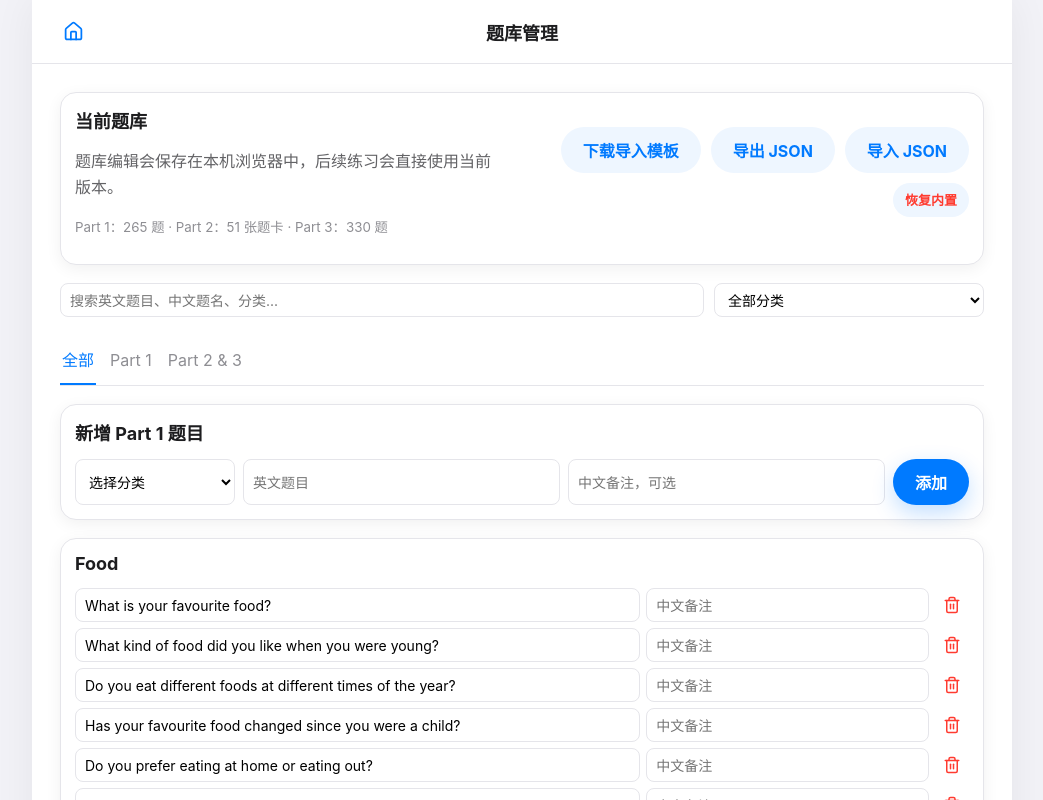
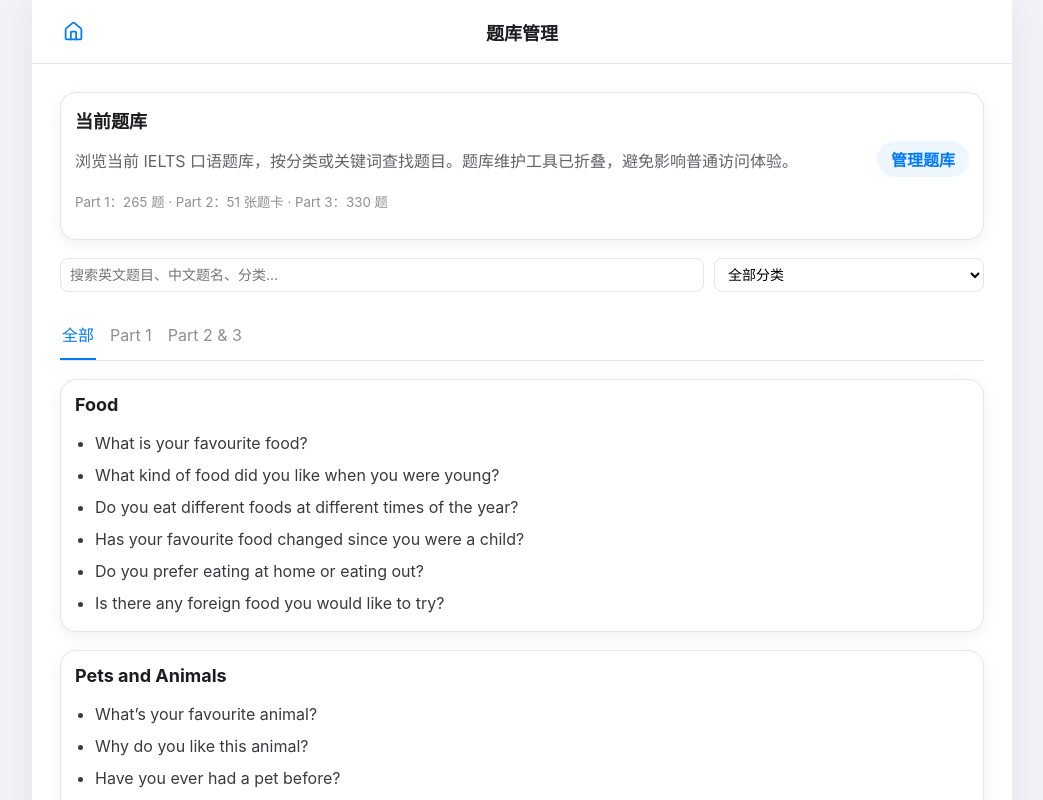
Before and after one commit to afterDDL/speakeasy, a React (Vite) app: page / in a window 1280 px wide. Both pictures are taken after a click on the button 1005 px from the left and 31 px from the top of the page. Shown: the top 800 px of the page, without its empty margins (118-1161 px from the left). Built offline with nearby package versions, Linux system fonts and the light colour scheme.

Commit message:
Polish public question bank experience

```diff
--- a/src/main.jsx
+++ b/src/main.jsx
@@ -745,6 +745,7 @@ function QuestionBank() {
   const [query, setQuery] = useState('');
   const [categoryFilter, setCategoryFilter] = useState('all');
   const [openTopicId, setOpenTopicId] = useState('');
+  const [manageOpen, setManageOpen] = useState(false);
   const [p1Draft, setP1Draft] = useState({ categoryId: '', en: '', zh: '' });
   const [topicDraft, setTopicDraft] = useState({ categoryId: '', title_en: '', title_zh: '', prompts: '', follow_ups: '' });
   const part1Categories = bank.part1.categories;
@@ -868,8 +869,21 @@ function QuestionBank() {
           <div className="panel-title-row">
             <div>
               <h2>当前题库</h2>
-              <p>题库编辑会保存在本机浏览器中，后续练习会直接使用当前版本。</p>
+              <p>浏览当前 IELTS 口语题库，按分类或关键词查找题目。题库维护工具已折叠，避免影响普通访问体验。</p>
               <small>Part 1：{bankStats.part1} 题 · Part 2：{bankStats.part2} 张题卡 · Part 3：{bankStats.part3} 题</small>
+            </div>
+            <button className="secondary compact-button" onClick={() => setManageOpen((value) => !value)}>
+              {manageOpen ? '收起管理工具' : '管理题库'}
+            </button>
+          </div>
+        </section>
+
+        {manageOpen && (
+          <section className="panel compact manage-panel">
+            <div className="panel-title-row">
+              <div>
+                <h2>管理工具</h2>
+                <p>导入、导出和编辑会保存在本机浏览器中，后续练习会直接使用当前版本。</p>
               </div>
               <div className="toolbar-actions">
                 <button className="secondary" onClick={downloadImportTemplate}>下载导入模板</button>
@@ -880,6 +894,7 @@ function QuestionBank() {
               </div>
             </div>
           </section>
+        )}
 
         <section className="bank-tools">
           <input value={query} placeholder="搜索英文题目、中文题名、分类..." onChange={(e) => setQuery(e.target.value)} />
@@ -895,7 +910,7 @@ function QuestionBank() {
           ))}
         </div>
 
-        {(tab === 'all' || tab === 'part1') && (
+        {manageOpen && (tab === 'all' || tab === 'part1') && (
           <section className="panel compact bank-editor">
             <h2>新增 Part 1 题目</h2>
             <form className="bank-form" onSubmit={addP1Question}>
@@ -913,6 +928,7 @@ function QuestionBank() {
         {(tab === 'all' || tab === 'part1') && filteredP1Categories.map((cat) => (
           <section className="panel compact" key={cat.id}>
             <h2>{cat.name_en}</h2>
+            {manageOpen ? (
               <div className="editable-list">
                 {cat.questions.map((q) => (
                   <article className="editable-row" key={`${cat.id}-${q.originalIndex}`}>
@@ -922,10 +938,15 @@ function QuestionBank() {
                   </article>
                 ))}
               </div>
+            ) : (
+              <ul className="browse-question-list">
+                {cat.questions.map((q) => <li key={`${cat.id}-${q.originalIndex}`}>{q.en}</li>)}
+              </ul>
+            )}
           </section>
         ))}
 
-        {(tab === 'all' || tab === 'part23') && (
+        {manageOpen && (tab === 'all' || tab === 'part23') && (
           <section className="panel compact bank-editor">
             <h2>新增 Part 2 题卡</h2>
             <form className="bank-form topic-form" onSubmit={addTopic}>
@@ -955,6 +976,8 @@ function QuestionBank() {
               </button>
               {isOpen && (
                 <div className="topic-bank-detail">
+                  {manageOpen ? (
+                    <>
                       <label>英文题卡
                         <input value={topic.title_en} onChange={(e) => updateTopic(cat.id, topic.id, { title_en: e.target.value })} />
                       </label>
@@ -969,6 +992,28 @@ function QuestionBank() {
                         <textarea value={(topic.follow_ups || []).map((item) => item.en).join('\n')} onChange={(e) => updateTopic(cat.id, topic.id, { follow_ups: splitLines(e.target.value).map((en) => ({ en, zh: '' })) })} />
                       </div>
                       <button className="secondary danger-text" onClick={() => deleteTopic(cat.id, topic.id)}>删除题卡</button>
+                    </>
+                  ) : (
+                    <>
+                      <h3>{topic.title_en}</h3>
+                      <p>{topic.title_zh}</p>
+                      {topic.prompts?.length > 0 && (
+                        <ul className="prompt-list">
+                          {topic.prompts.map((prompt) => <li key={prompt}>{prompt}</li>)}
+                        </ul>
+                      )}
+                      <div className="followup-block">
+                        <strong>Part 3 追问</strong>
+                        {topic.follow_ups?.length > 0 ? (
+                          <ol>
+                            {topic.follow_ups.map((item) => <li key={item.en}>{item.en}</li>)}
+                          </ol>
+                        ) : (
+                          <p>该题暂无明确关联追问，练习时会从同类 P3 题池抽题。</p>
+                        )}
+                      </div>
+                    </>
+                  )}
                 </div>
               )}
             </section>
--- a/src/styles.css
+++ b/src/styles.css
@@ -798,6 +798,11 @@ textarea {
   justify-content: flex-end;
 }
 
+.manage-panel {
+  border-color: rgba(0, 122, 255, 0.22);
+  background: #f8fbff;
+}
+
 .bank-tools {
   margin-bottom: 18px;
 }
@@ -867,6 +872,17 @@ textarea {
 .editable-row .icon-link {
   width: 34px;
   height: 34px;
+}
+
+.browse-question-list {
+  margin: 0;
+  padding-left: 20px;
+  color: #3a3a3c;
+  line-height: 1.75;
+}
+
+.browse-question-list li + li {
+  margin-top: 4px;
 }
 
 .visually-hidden {
```
Lines whose indentation alone changed are shown as unchanged.
